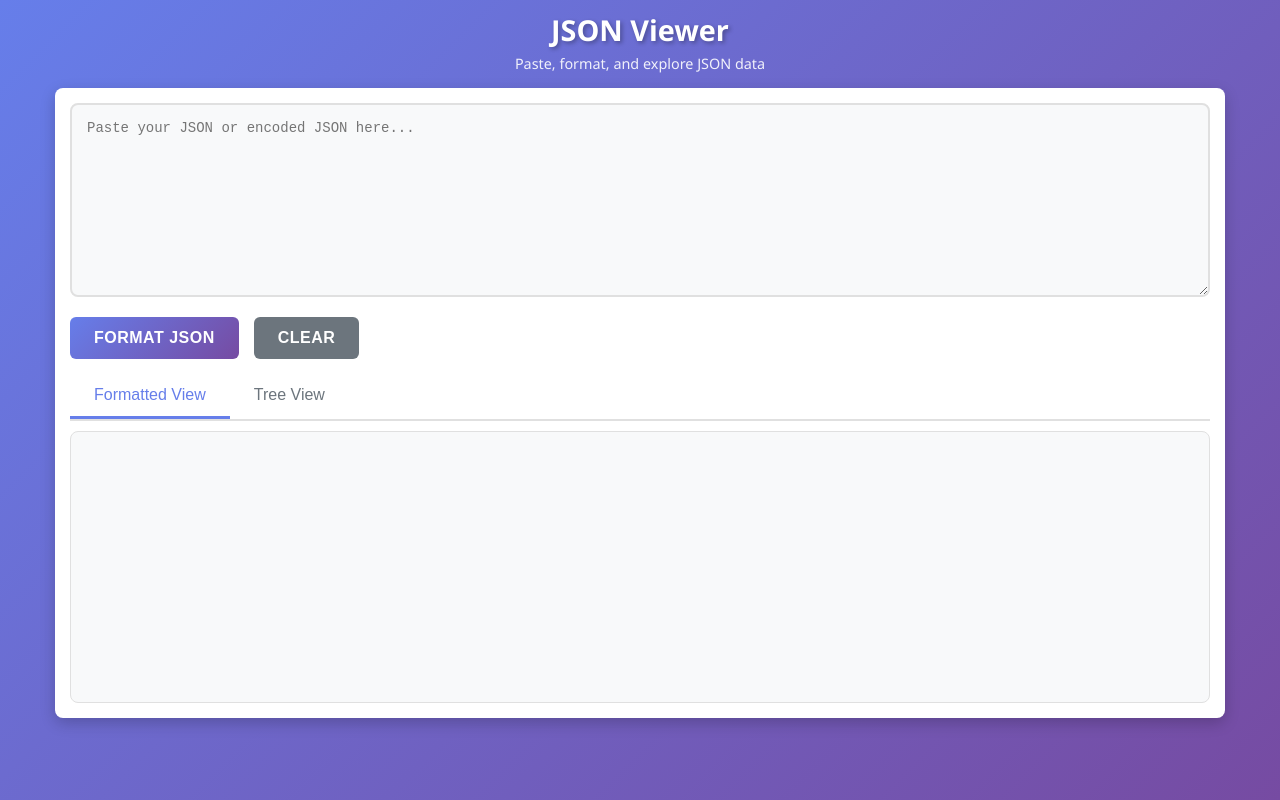
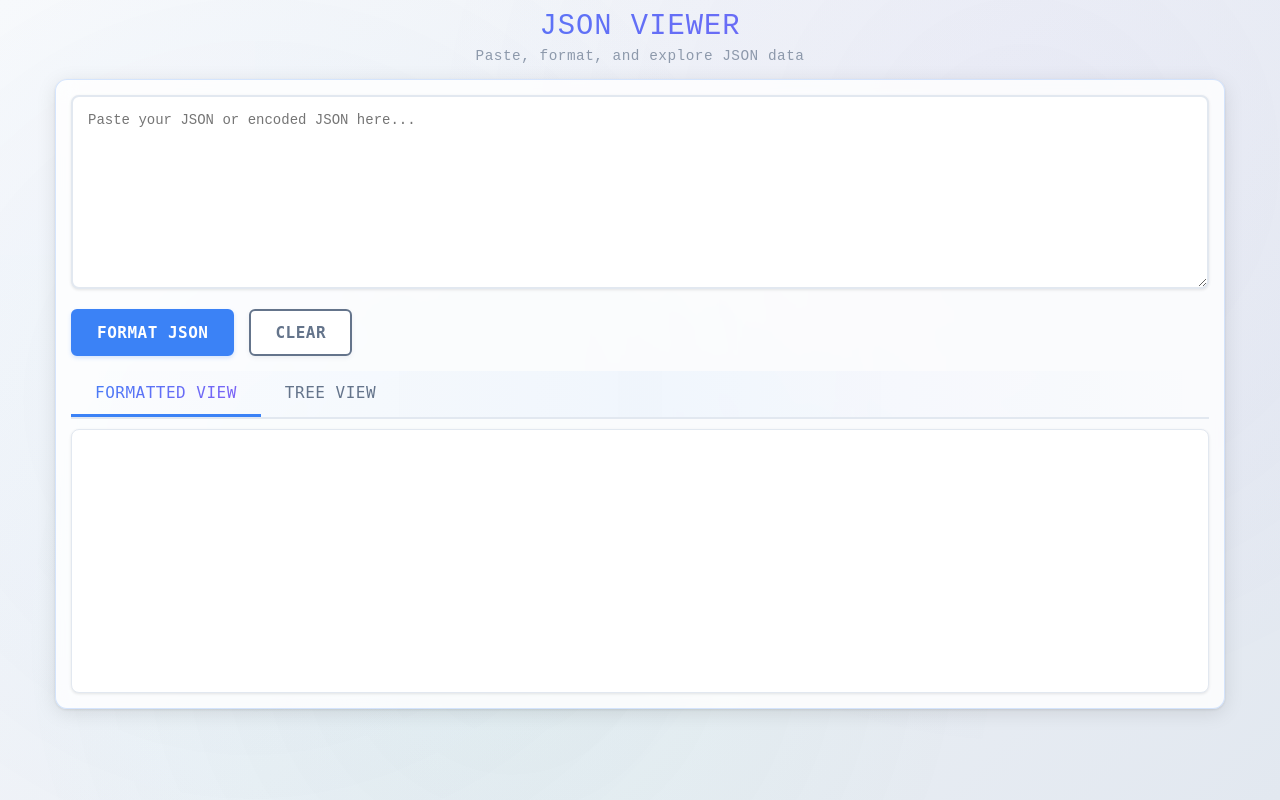
Before and after one commit to aduquehd/json-formatter, a FastAPI app: page / in a window 1280 px wide. Run offline with FastAPI, Linux system fonts and the light colour scheme.

Commit message:
Updated UI

```diff
--- a/static/css/styles.css
+++ b/static/css/styles.css
@@ -5,10 +5,28 @@
 }
 
 body {
-    font-family: 'Segoe UI', Tahoma, Geneva, Verdana, sans-serif;
-    background: linear-gradient(135deg, #667eea 0%, #764ba2 100%);
+    font-family: 'JetBrains Mono', 'Fira Code', 'Courier New', monospace;
+    background: linear-gradient(135deg, #f8fafc 0%, #e2e8f0 100%);
     min-height: 100vh;
-    color: #333;
+    color: #1e293b;
+    overflow-x: hidden;
+    position: relative;
+}
+
+body::before {
+    content: '';
+    position: fixed;
+    top: 0;
+    left: 0;
+    width: 100%;
+    height: 100%;
+    background:
+        radial-gradient(circle at 20% 50%, rgba(59, 130, 246, 0.05) 0%, transparent 50%),
+        radial-gradient(circle at 80% 20%, rgba(139, 92, 246, 0.05) 0%, transparent 50%),
+        radial-gradient(circle at 40% 80%, rgba(16, 185, 129, 0.05) 0%, transparent 50%);
+    animation: glow 8s ease-in-out infinite alternate;
+    pointer-events: none;
+    z-index: -1;
 }
 
 .container {
@@ -23,28 +41,38 @@ body {
 header {
     text-align: center;
     margin-bottom: 15px;
-    color: white;
+    color: #1e293b;
 }
 
 header h1 {
     font-size: 1.8rem;
     margin-bottom: 5px;
-    text-shadow: 2px 2px 4px rgba(0, 0, 0, 0.3);
+    letter-spacing: 1px;
+    font-weight: 500;
+    text-transform: uppercase;
+    background: linear-gradient(135deg, #3b82f6, #8b5cf6);
+    -webkit-background-clip: text;
+    -webkit-text-fill-color: transparent;
+    background-clip: text;
 }
 
 header p {
     font-size: 0.9rem;
-    opacity: 0.9;
+    opacity: 0.7;
+    color: #64748b;
+    letter-spacing: 0.5px;
 }
 
 main {
-    background: white;
-    border-radius: 8px;
+    background: rgba(255, 255, 255, 0.8);
+    border: 1px solid rgba(59, 130, 246, 0.2);
+    border-radius: 12px;
     padding: 15px;
-    box-shadow: 0 5px 15px rgba(0, 0, 0, 0.2);
+    box-shadow: 0 4px 20px rgba(0, 0, 0, 0.1), 0 1px 3px rgba(0, 0, 0, 0.1);
     height: calc(100vh - 170px);
     display: flex;
     flex-direction: column;
+    backdrop-filter: blur(10px);
 }
 
 .input-section {
@@ -56,19 +84,22 @@ main {
     width: 100%;
     min-height: 150px;
     padding: 15px;
-    border: 2px solid #e0e0e0;
+    border: 2px solid #e2e8f0;
     border-radius: 8px;
-    font-family: 'Courier New', monospace;
+    font-family: 'JetBrains Mono', 'Fira Code', 'Courier New', monospace;
     font-size: 14px;
     resize: vertical;
-    transition: border-color 0.3s ease;
-    background-color: #f8f9fa;
+    transition: all 0.3s ease;
+    background: #ffffff;
+    color: #1e293b;
+    box-shadow: 0 1px 3px rgba(0, 0, 0, 0.1);
 }
 
 #jsonInput:focus {
     outline: none;
-    border-color: #667eea;
-    box-shadow: 0 0 0 3px rgba(102, 126, 234, 0.1);
+    border-color: #3b82f6;
+    box-shadow: 0 0 0 3px rgba(59, 130, 246, 0.1), 0 1px 3px rgba(0, 0, 0, 0.1);
+    background: #ffffff;
 }
 
 .button-group {
@@ -80,7 +111,7 @@ main {
 
 .btn {
     padding: 12px 24px;
-    border: none;
+    border: 2px solid #3b82f6;
     border-radius: 6px;
     font-size: 16px;
     font-weight: 600;
@@ -88,34 +119,48 @@ main {
     transition: all 0.3s ease;
     text-transform: uppercase;
     letter-spacing: 0.5px;
+    font-family: 'JetBrains Mono', 'Fira Code', monospace;
+    background: #ffffff;
+    color: #3b82f6;
+    position: relative;
+    overflow: hidden;
 }
 
 .btn-primary {
-    background: linear-gradient(135deg, #667eea 0%, #764ba2 100%);
-    color: white;
+    background: #3b82f6;
+    border-color: #3b82f6;
+    color: #ffffff;
+    box-shadow: 0 2px 4px rgba(59, 130, 246, 0.2);
 }
 
 .btn-primary:hover {
     transform: translateY(-2px);
-    box-shadow: 0 5px 15px rgba(102, 126, 234, 0.4);
+    box-shadow: 0 4px 12px rgba(59, 130, 246, 0.3);
+    background: #2563eb;
+    border-color: #2563eb;
 }
 
 .btn-secondary {
-    background: #6c757d;
-    color: white;
+    background: #ffffff;
+    border-color: #64748b;
+    color: #64748b;
+    box-shadow: 0 2px 4px rgba(100, 116, 139, 0.1);
 }
 
 .btn-secondary:hover {
-    background: #5a6268;
     transform: translateY(-2px);
-    box-shadow: 0 5px 15px rgba(108, 117, 125, 0.4);
+    box-shadow: 0 4px 12px rgba(100, 116, 139, 0.2);
+    border-color: #475569;
+    color: #475569;
+    background: #f8fafc;
 }
 
 .tabs {
     display: flex;
     margin-bottom: 10px;
-    border-bottom: 2px solid #e0e0e0;
+    border-bottom: 2px solid #e2e8f0;
     flex-shrink: 0;
+    background: linear-gradient(90deg, transparent, rgba(59, 130, 246, 0.05), transparent);
 }
 
 .tab-btn {
@@ -125,19 +170,26 @@ main {
     cursor: pointer;
     font-size: 16px;
     font-weight: 500;
-    color: #6c757d;
+    color: #64748b;
     transition: all 0.3s ease;
     border-bottom: 3px solid transparent;
+    font-family: 'JetBrains Mono', 'Fira Code', monospace;
+    letter-spacing: 0.5px;
+    text-transform: uppercase;
 }
 
 .tab-btn.active {
-    color: #667eea;
-    border-bottom-color: #667eea;
+    color: #3b82f6;
+    border-bottom-color: #3b82f6;
+    background: linear-gradient(135deg, #3b82f6, #8b5cf6);
+    -webkit-background-clip: text;
+    -webkit-text-fill-color: transparent;
+    background-clip: text;
 }
 
 .tab-btn:hover {
-    color: #667eea;
-    background-color: rgba(102, 126, 234, 0.05);
+    color: #3b82f6;
+    background-color: rgba(59, 130, 246, 0.05);
 }
 
 .output-section {
@@ -164,29 +216,43 @@ main {
     to { opacity: 1; transform: translateY(0); }
 }
 
+@keyframes glow {
+    0%, 100% { opacity: 0.8; }
+    50% { opacity: 1; }
+}
+
+@keyframes pulse {
+    0%, 100% { opacity: 1; }
+    50% { opacity: 0.7; }
+}
+
 .json-output {
-    background-color: #f8f9fa;
-    border: 1px solid #e0e0e0;
+    background: #ffffff;
+    border: 1px solid #e2e8f0;
     border-radius: 8px;
     padding: 15px;
-    font-family: 'Courier New', monospace;
+    font-family: 'JetBrains Mono', 'Fira Code', 'Courier New', monospace;
     font-size: 14px;
     line-height: 1.4;
     overflow-x: auto;
     white-space: pre-wrap;
     height: 100%;
     overflow-y: auto;
+    color: #1e293b;
+    box-shadow: 0 1px 3px rgba(0, 0, 0, 0.1);
 }
 
 .tree-output {
-    border: 1px solid #e0e0e0;
+    border: 1px solid #e2e8f0;
     border-radius: 8px;
     padding: 15px;
-    background-color: #f8f9fa;
+    background: #ffffff;
     height: 100%;
     overflow-y: auto;
-    font-family: 'Courier New', monospace;
+    font-family: 'JetBrains Mono', 'Fira Code', 'Courier New', monospace;
     font-size: 14px;
+    color: #1e293b;
+    box-shadow: 0 1px 3px rgba(0, 0, 0, 0.1);
 }
 
 .tree-node {
```
Also changed, not shown: other parts of static/css/styles.css (+13 -11 lines).
